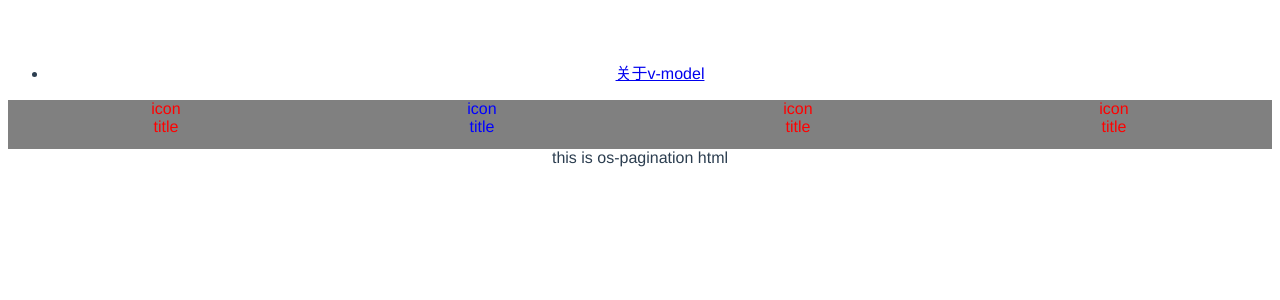
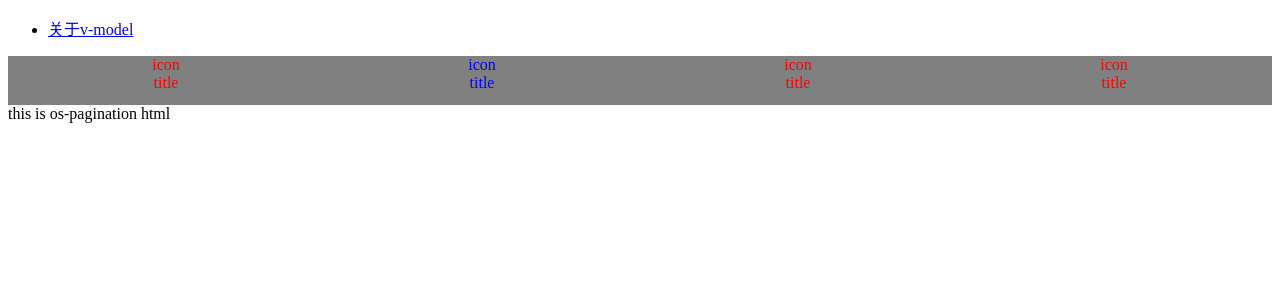
Before and after one commit to UNKLAT/learnWork, a Vue app: page /homeNav in a window 1280 px wide. Shown: the top 300 px of the page. Built offline with nearby package versions, Linux system fonts and the light colour scheme.

Commit message:
注释app的样式

```diff
--- a/src/App.vue
+++ b/src/App.vue
@@ -12,12 +12,12 @@ export default {
 </script>
 
 <style>
-#app {
+/* #app {
   font-family: 'Avenir', Helvetica, Arial, sans-serif;
   -webkit-font-smoothing: antialiased;
   -moz-osx-font-smoothing: grayscale;
   text-align: center;
   color: #2c3e50;
   margin-top: 60px;
-}
+} */
 </style>
```
